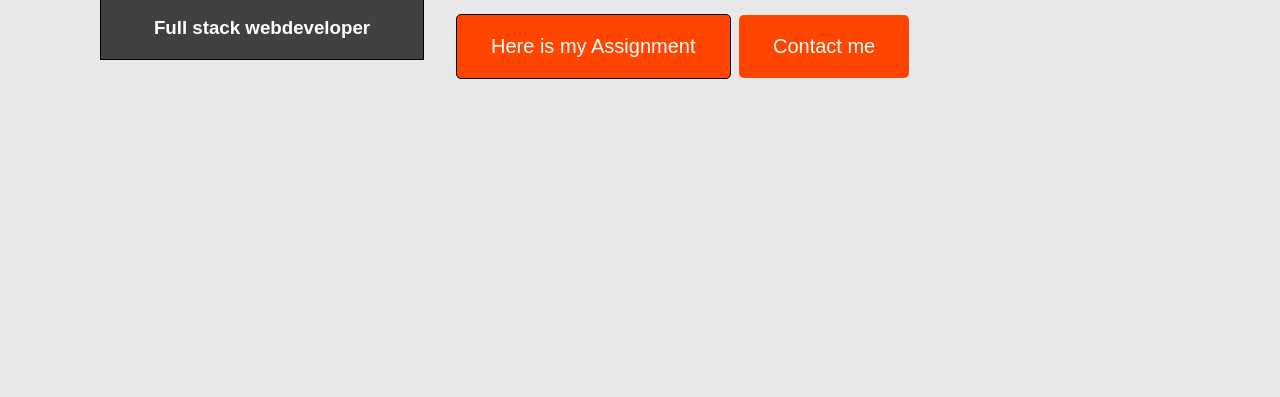
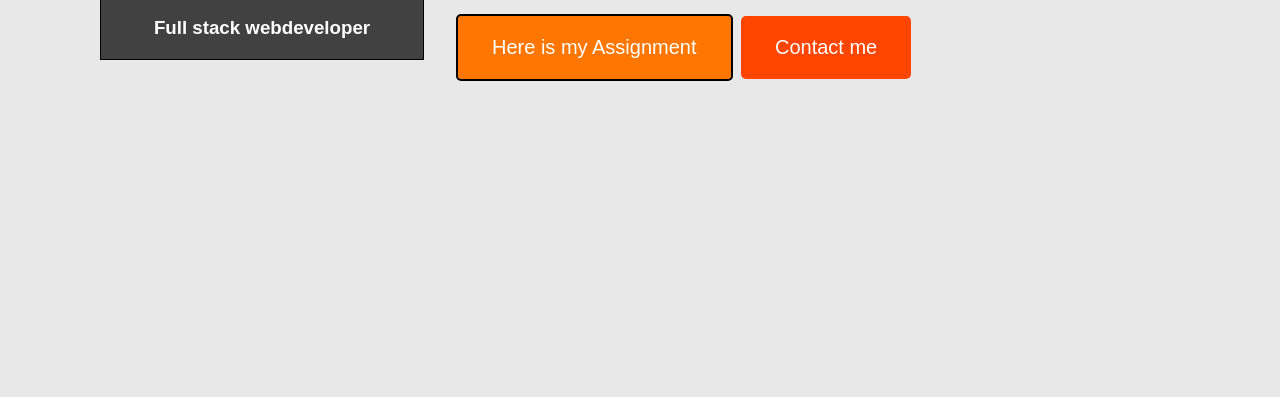
Before and after one commit to diptoroy-ww/assignment, a plain HTML site: page index.html in a window 1280 px wide. Shown: the part 403-800 px from the top of the page. Drawn offline with Linux system fonts and the light colour scheme.

Commit message:
Update style.css

```diff
--- a/css/style.css
+++ b/css/style.css
@@ -53,8 +53,8 @@ a{
     color: rgb(255,69,0);
 }
 .button {
-    background-color: rgb(255,69,0);
-    border: 1px solid rgb(0, 0, 0);
+    background-color: rgb(255, 119, 0);
+    border: 2px solid rgb(0, 0, 0);
     color: rgb(255, 255, 255);
     padding: 20px 34px;
     text-align: center;
```
